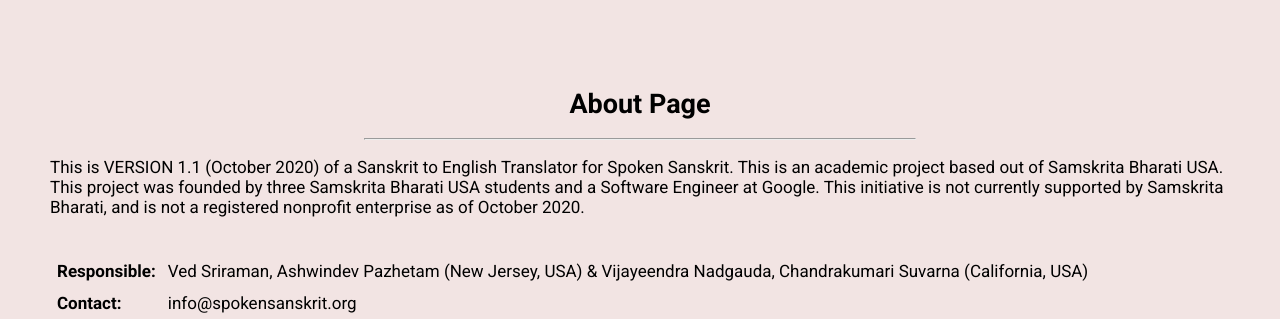
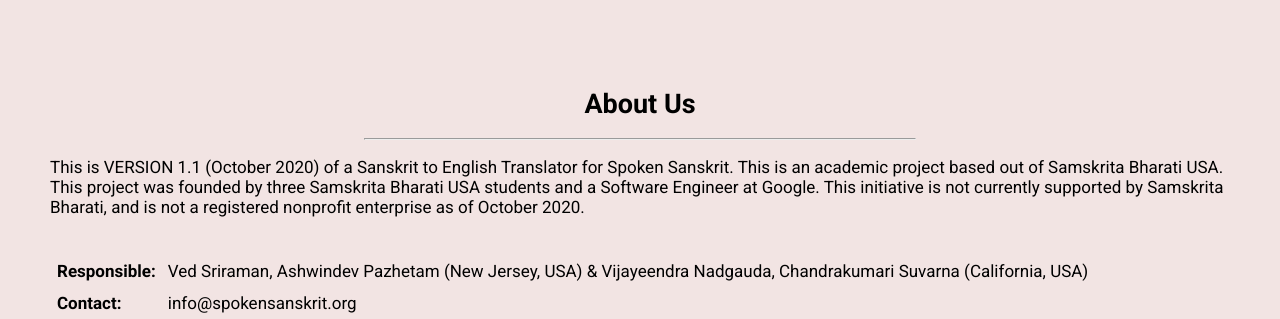
Before and after one commit to apazhetam/sanskrit-translator-website, a Flask app: page /about/ in a window 1280 px wide. Shown: the part 87-406 px from the top of the page. Run offline with Flask 2, Linux system fonts and the light colour scheme; parts of the project's set-up code (start-up, migrations or seed data) failed here and were passed over.

Commit message:
Update about.html

```diff
--- a/templates/about.html
+++ b/templates/about.html
@@ -21,7 +21,7 @@
 </style>
     <div class="about">
         <br>
-        <h1 style="font-size: 27px; text-align:center;">About Page</h1>
+        <h1 style="font-size: 27px; text-align:center;">About Us</h1>
         <hr style="width: 550px;">
         <p>This is VERSION 1.1 (October 2020) of a Sanskrit to English Translator for Spoken Sanskrit.
 This is an academic project based out of Samskrita Bharati USA. This project was founded by three Samskrita Bharati USA students and a Software Engineer at Google. This initiative is not currently supported by Samskrita Bharati, and is not a registered nonprofit enterprise as of October 2020.
```
